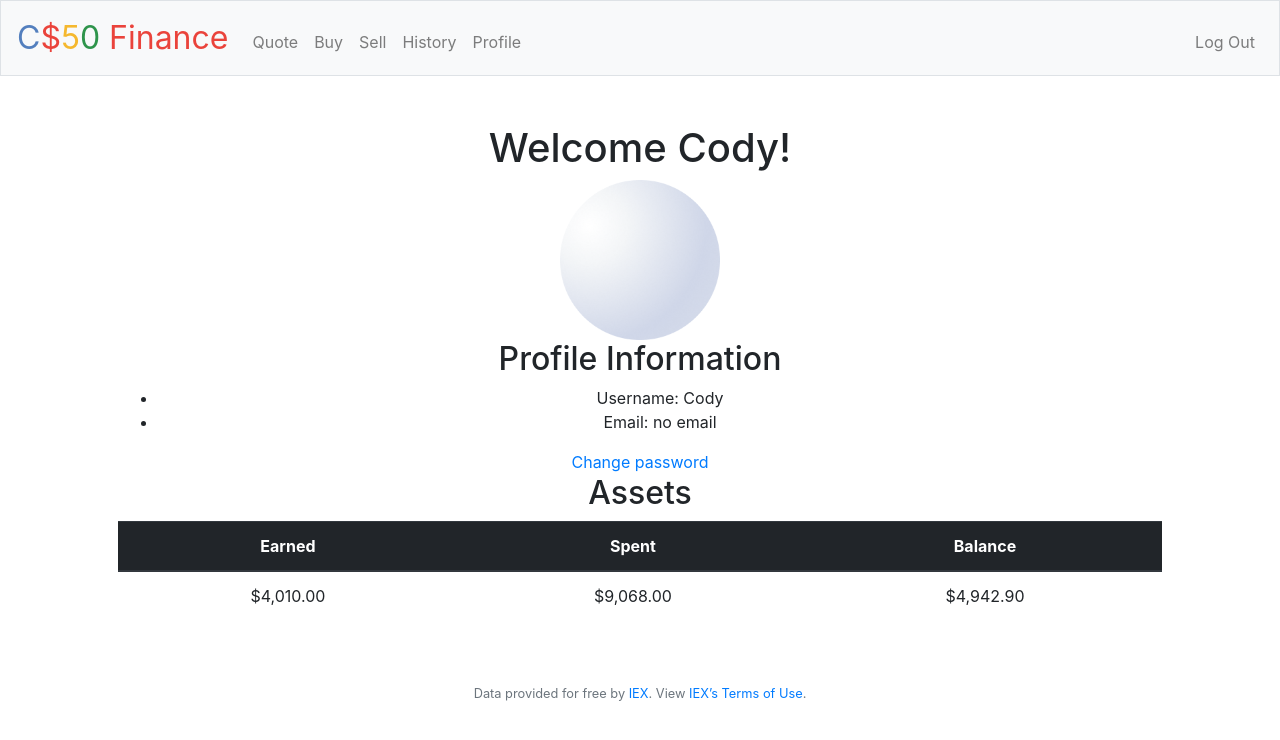
After one commit to gogocharli/cs50-finance, a Flask app: page /profile in a window 1280 px wide. The commit adds this page. Shown: the top 740 px of the page. Run offline with Flask 2, Linux system fonts and the light colour scheme; a user stored in the database is signed in; some libraries are stand-ins or nearby versions.

Commit message:
add routes for profile and password

```diff
--- a/application.py
+++ b/application.py
@@ -56,6 +56,10 @@ def index():
 
     # Create an object for each owned stock
     for stock in stocks:
+        # Skip previously onwed stocks
+        if stock["shares"] <= 0:
+            continue
+
         stockInfo = lookup(stock["symbol"])
         total = stock["shares"] * stockInfo["price"]
 
@@ -298,7 +302,7 @@ def register():
 
     if request.method == "POST":
 
-        username = request.form.get("username")
+        username = request.form.get("username").lower()
         password = request.form.get("password")
 
         # Ensure username and password fields were submitted
@@ -331,6 +335,79 @@ def register():
             return render_template("login.html")
 
     return render_template("register.html")
+
+
+@app.route("/profile", methods=["GET"])
+@login_required
+def profile():
+    """Display general user information"""
+    # Funds derive from the history and represent the amount of money
+    # Earned, spent, and owned by the user
+    # Get the transaction history from the user
+    # Buys are considered as spent
+    # Sells are considered as owned
+    # Owned is simply the current cash
+    # Get all the details from the database
+    trades = db.execute(
+        "SELECT type, shares, price, timestamp FROM transactions WHERE id IN(SELECT trade_id FROM trades WHERE user_id = :id)",
+        id=session["user_id"],
+    )
+
+    userInfo = db.execute(
+        "SELECT cash FROM users WHERE id = :id", id=session["user_id"]
+    )
+
+    spent = 0
+    earned = 0
+    for trade in trades:
+        transactionAmount = trade["shares"] * trade["price"]
+        if trade["type"] == "BUY":
+            spent += transactionAmount
+        elif trade["type"] == "SELL":
+            earned += transactionAmount
+
+    funds = {
+        "cash": userInfo[0]["cash"],
+        "earned": earned,
+        "spent": spent,
+    }
+
+    return render_template("profile.html", username="Cody", funds=funds)
+
+
+@app.route("/password", methods=["GET", "POST"])
+@login_required
+def password():
+    """"Change password"""
+
+    if request.method == "POST":
+        id = session["user_id"]
+        # Validate the input
+        currentPassword = request.form.get("currentPassword")
+        newPassword = request.form.get("newPassword")
+
+        if not currentPassword:
+            return apology("400", "Please provide your currrent password")
+
+        if not newPassword:
+            return apology("400", "Please provide a new password")
+
+        # Check if the currentPassword entered is correct
+        # Query database for the current user's password
+        userInfo = db.execute("SELECT hash FROM users WHERE id = :id", id=id,)
+
+        if not check_password_hash(userInfo[0]["hash"], currentPassword):
+            return apology("400", "Your password is incorrect, please try again")
+
+        # Hash newPassword and enter into database
+        hash = generate_password_hash(newPassword)
+
+        db.execute("UPDATE users SET hash = :hash WHERE id = :id", hash=hash, id=id)
+
+        flash("Your password has been successfuly updated")
+        return redirect("/")
+    else:
+        return render_template("password.html")
 
 
 @app.route("/sell", methods=["GET", "POST"])
--- a/templates/layout.html
+++ b/templates/layout.html
@@ -27,8 +27,10 @@
 <body>
 
     <nav class="navbar navbar-expand-md navbar-light bg-light border">
-            <a class="navbar-brand" href="/"><span class="blue">C</span><span class="red">$</span><span class="yellow">5</span><span class="green">0</span> <span class="red">Finance</span></a>
-            <button aria-controls="navbar" aria-expanded="false" aria-label="Toggle navigation" class="navbar-toggler" data-target="#navbar" data-toggle="collapse" type="button">
+        <a class="navbar-brand" href="/"><span class="blue">C</span><span class="red">$</span><span
+                class="yellow">5</span><span class="green">0</span> <span class="red">Finance</span></a>
+        <button aria-controls="navbar" aria-expanded="false" aria-label="Toggle navigation" class="navbar-toggler"
+            data-target="#navbar" data-toggle="collapse" type="button">
             <span class="navbar-toggler-icon"></span>
         </button>
         <div class="collapse navbar-collapse" id="navbar">
@@ -38,6 +40,7 @@
                 <li class="nav-item"><a class="nav-link" href="/buy">Buy</a></li>
                 <li class="nav-item"><a class="nav-link" href="/sell">Sell</a></li>
                 <li class="nav-item"><a class="nav-link" href="/history">History</a></li>
+                <li class="nav-item"><a class="nav-link" href="/profile">Profile</a></li>
             </ul>
             <ul class="navbar-nav ml-auto mt-2">
                 <li class="nav-item"><a class="nav-link" href="/logout">Log Out</a></li>
@@ -64,7 +67,8 @@
     </main>
 
     <footer class="small text-center text-muted">
-            Data provided for free by <a href="https://iextrading.com/developer">IEX</a>. View <a href="https://iextrading.com/api-exhibit-a/">IEX’s Terms of Use</a>.
+        Data provided for free by <a href="https://iextrading.com/developer">IEX</a>. View <a
+            href="https://iextrading.com/api-exhibit-a/">IEX’s Terms of Use</a>.
     </footer>
 
 </body>
--- /dev/null
+++ b/templates/profile.html
@@ -0,0 +1,36 @@
+{% extends "layout.html" %}
+
+{% block title %}
+{{ username }}'s Profile
+{% endblock %}
+
+{% block main %}
+<!-- Display info about the user -->
+<h1>Welcome {{ username }}!</h1>
+<img src="/static/profile-placeholder.png" alt="" style="width: 10em;">
+<h2>Profile Information</h2>
+<ul>
+    <li>Username: {{ username }}</li>
+    <li>Email: {{email if email else "no email"}}</li>
+</ul>
+<a href="/password">Change password</a>
+
+<h2>Assets</h2>
+<table class="table table-hover">
+    <thead class="thead-dark">
+        <tr>
+            <th scope="col">Earned</th>
+            <th scope="col">Spent</th>
+            <th scope="col">Balance</th>
+        </tr>
+    </thead>
+    <tbody>
+        <tr>
+            <td>{{ funds.earned | usd }}</td>
+            <td>{{ funds.spent | usd }}</td>
+            <td>{{ funds.cash | usd }}</td>
+        </tr>
+    </tbody>
+</table>
+
+{% endblock %}
```
Also changed, not shown: templates/password.html (added, +19 -0 lines), finance.db, static/profile-placeholder.png (added). Lines whose indentation alone changed are shown as unchanged.
